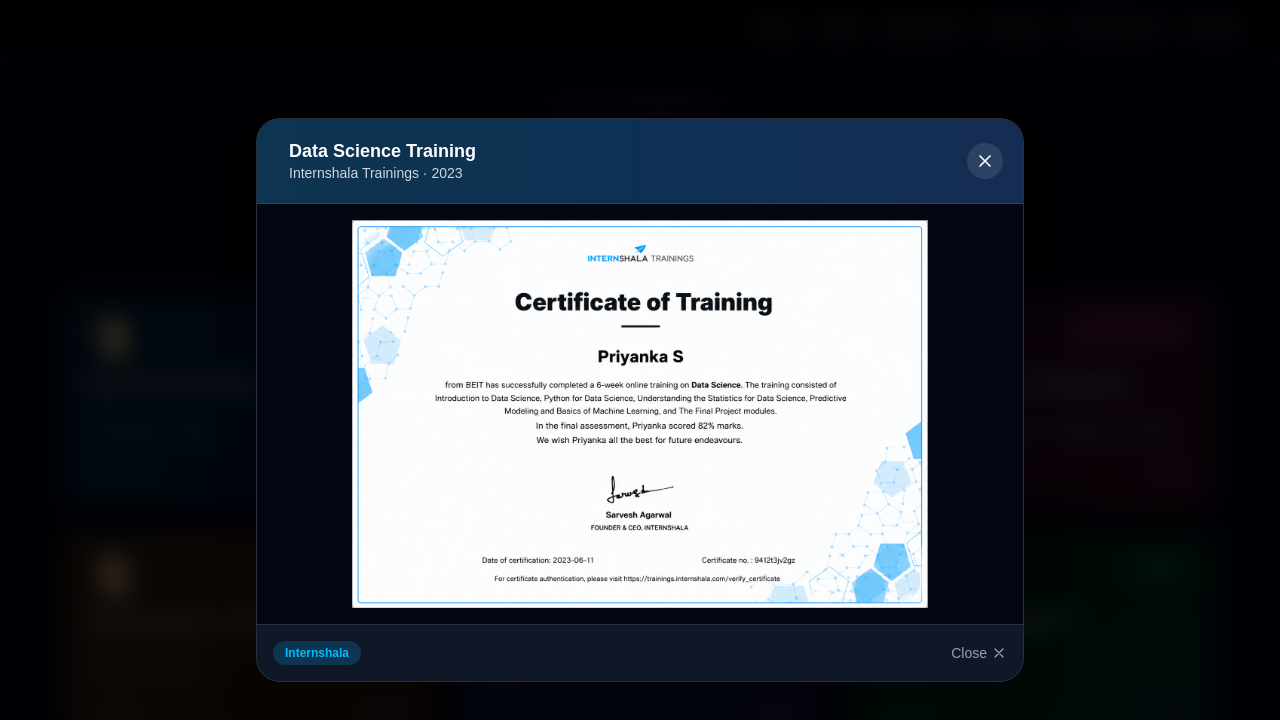
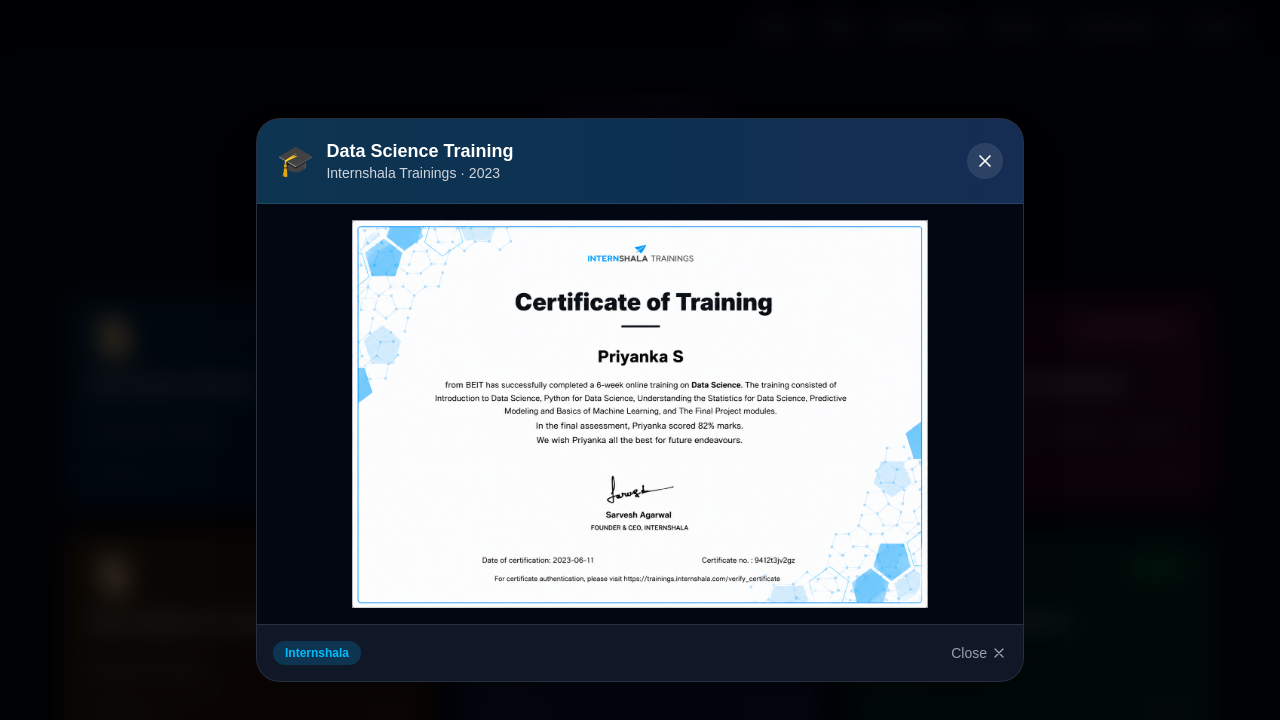
Before and after one commit to priyanka2003476/my-portfolio, a Next.js app: page / in a window 1280 px wide. Both pictures are taken after a click on the element 248 px from the left and 4746 px from the top of the page. Shown: the part 4346-5066 px from the top of the page. Built offline with nearby package versions, Linux system fonts and the light colour scheme.

Commit message:
Fixed certification icon references

```diff
--- a/app/components/Certifications.tsx
+++ b/app/components/Certifications.tsx
@@ -224,7 +224,7 @@
                 className={`p-5 bg-gradient-to-r ${selectedCert.color} border-b border-white/10 flex items-center justify-between`}
               >
                 <div className="flex items-center gap-3">
-                  <span className="text-3xl">{selectedCert.icon}</span>
+<span className="text-3xl">🎓</span>
                   <div>
                     <h3 className="text-white font-bold text-lg leading-snug">{selectedCert.title}</h3>
                     <p className="text-gray-300 text-sm">
```
